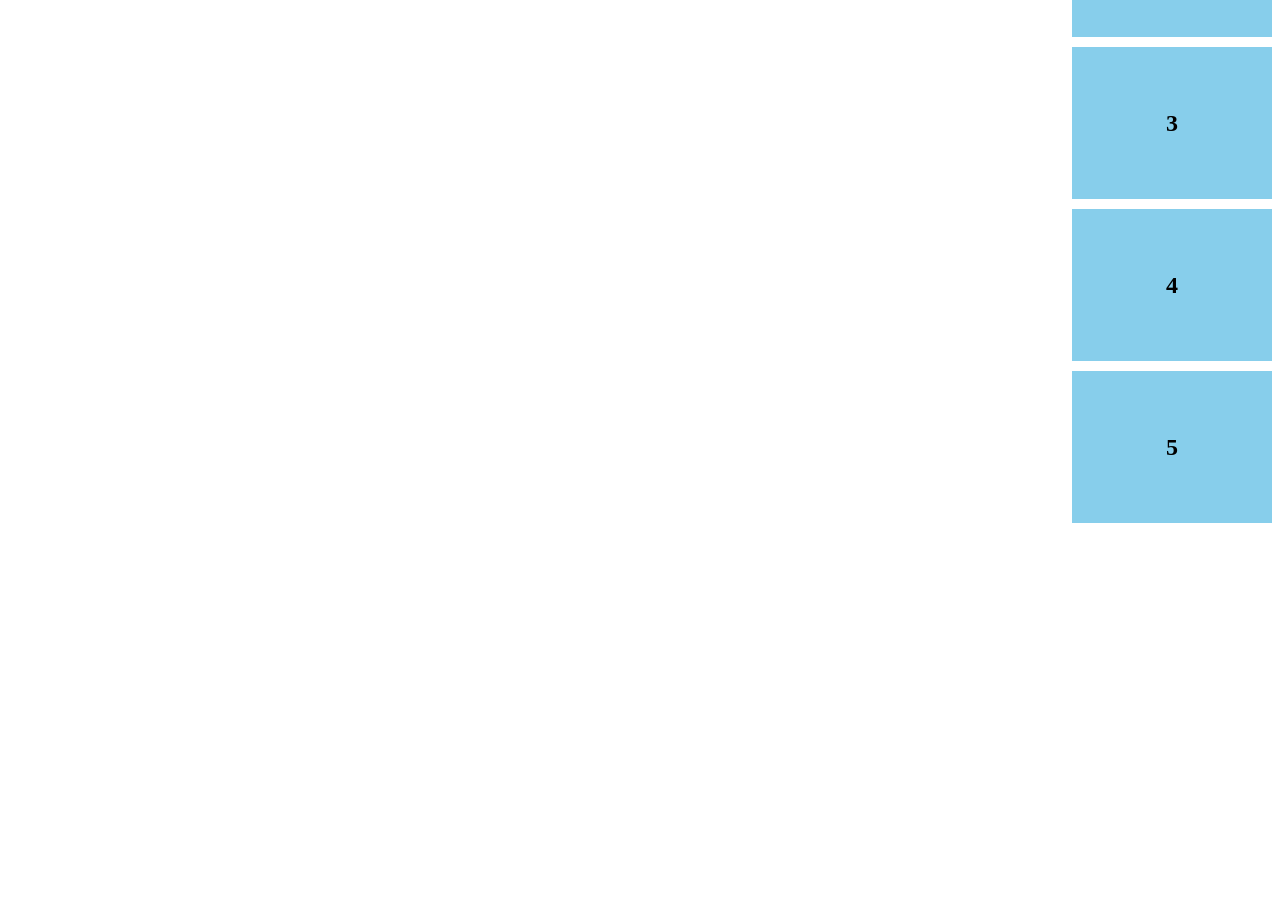
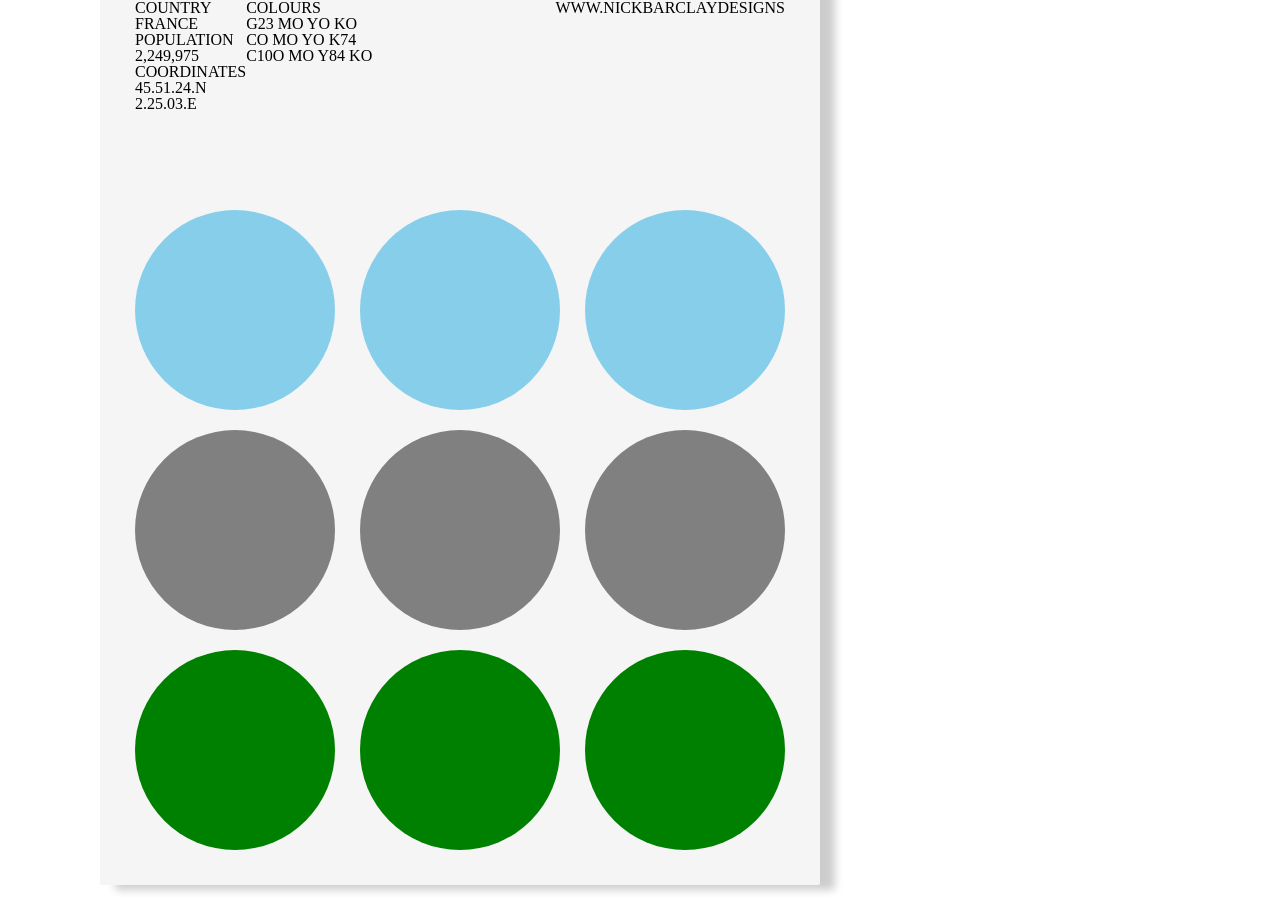
Before and after one commit to ssundventure/study-css, a website built with Vite: page index.html in a window 1280 px wide. Shown: the part 285-1209 px from the top of the page. Before the commit the page ends 816 px from the top, so only its background shows below. Built offline with nearby package versions, Linux system fonts and the light colour scheme.

Commit message:
poster layout 연습

```diff
--- a/index.html
+++ b/index.html
@@ -3,16 +3,52 @@
   <head>
     <meta charset="UTF-8" />
     <link rel="stylesheet" href="./src/style.css" />
+    <link rel="stylesheet" href="./src/global.css" class="css" />
     <meta name="viewport" content="width=device-width, initial-scale=1.0" />
     <title>css-layout-study</title>
   </head>
   <body>
-    <div class="father">
-      <div class="box">1</div>
-      <div class="box">2</div>
-      <div class="box">3</div>
-      <div class="box">4</div>
-      <div class="box">5</div>
+    <div class="container">
+      <div class="header-section">
+        <div class="header">
+          <div class="title">Paris</div>
+          <div class="number">06.</div>
+        </div>
+        <div class="line"></div>
+        <div class="detail">
+          <div class="info1">
+            <div class="country">
+              <div class="text">COUNTRY</div>
+              <div class="text">FRANCE</div>
+              <div class="text">POPULATION</div>
+              <div class="text">2,249,975</div>
+              <div class="text">COORDINATES</div>
+              <div class="text">45.51.24.N</div>
+              <div class="text">2.25.03.E</div>
+            </div>
+            <div class="color">
+              <div class="text">COLOURS</div>
+              <div class="text">G23 MO YO KO</div>
+              <div class="text">CO MO YO K74</div>
+              <div class="text">C10O MO Y84 KO</div>
+            </div>
+          </div>
+          <div class="info2">
+            <div class="site">WWW.NICKBARCLAYDESIGNS</div>
+          </div>
+        </div>
+      </div>
+      <div class="main">
+        <div class="circle"></div>
+        <div class="circle"></div>
+        <div class="circle"></div>
+        <div class="circle"></div>
+        <div class="circle"></div>
+        <div class="circle"></div>
+        <div class="circle"></div>
+        <div class="circle"></div>
+        <div class="circle"></div>
+      </div>
     </div>
   </body>
 </html>
--- /dev/null
+++ b/src/global.css
@@ -0,0 +1,51 @@
+
+/* reset.css */
+html, body, div, span, applet, object, iframe,
+h1, h2, h3, h4, h5, h6, p, blockquote, pre,
+a, abbr, acronym, address, big, cite, code,
+del, dfn, em, img, ins, kbd, q, s, samp,
+small, strike, strong, sub, sup, tt, var,
+b, u, i, center,
+dl, dt, dd, ol, ul, li,
+fieldset, form, label, legend,
+table, caption, tbody, tfoot, thead, tr, th, td,
+article, aside, canvas, details, embed,
+figure, figcaption, footer, header, hgroup,
+menu, nav, output, ruby, section, summary,
+time, mark, audio, video {
+    margin: 0;
+    padding: 0;
+    border: 0;
+    font-size: 100%;
+    font: inherit;
+    vertical-align: baseline;
+}
+
+/* HTML5 display-role reset for older browsers */
+article, aside, details, figcaption, figure,
+footer, header, hgroup, menu, nav, section {
+    display: block;
+}
+
+body {
+    line-height: 1;
+}
+
+ol, ul {
+    list-style: none;
+}
+
+blockquote, q {
+    quotes: none;
+}
+
+blockquote:before, blockquote:after,
+q:before, q:after {
+    content: '';
+    content: none;
+}
+
+table {
+    border-collapse: collapse;
+    border-spacing: 0;
+}
--- a/src/style.css
+++ b/src/style.css
@@ -1,22 +1,71 @@
-.father {
+.container {
+  background-color: whitesmoke;
+  width: 650px;
+  height: 1000px;
+  margin: 100px;
+  padding: 35px;
+  box-shadow: 15px 5px 8px rgba(0, 0, 0, 0.2);
+  border-radius: 2px;
   display: flex;
   flex-direction: column;
-  gap: 10px;
-  height: 100vh;
-  /* main axis에 영향을 줌*/
-  justify-content: center;
-  /* cross axis에 영향을 줌*/
-  align-items: flex-end;
+  justify-content: space-between;
+}
 
+
+/*header 영역*/
+.header {
+  display: flex;
+  justify-content: space-between;
+  align-items: baseline;
 }
-.box {
-  background-color: skyblue;
+
+.title {
+  font-size: 8rem;
+  font-weight: bolder;
+}
+
+.number {
+  font-size: 2.5rem;
+  font-weight: bold;
+}
+
+.line {
+  border-bottom: 2px solid black;
+  margin-bottom: 20px;
+}
+
+.detail {
+  display: flex;
+  justify-content: space-between;
+}
+
+.info1, .info2 {
+  display: flex;
+}
+
+/*동그라미 영역*/
+.main {
+  display: flex;
+  justify-content: space-between;
+  flex-wrap: wrap;
+  /*다중라인에서만 작동*/
+  row-gap: 20px;
+  column-gap: 10px;
+}
+
+.circle {
   width: 200px;
   height: 200px;
-  font-size: 24px;
-  font-weight: bold;
-  display: flex;
-  justify-content: center;
-  align-items: center;
+  background-color: skyblue;
+  border-radius: 50%;
+}
 
+/* 4,5,6번째 원 */
+.circle:nth-child(n+4):nth-child(-n+6) {
+  background-color: gray;
 }
+
+/* 7,8,9번째 원 */
+.circle:nth-child(n+7):nth-child(-n+9) {
+  background-color: green;
+}
```
